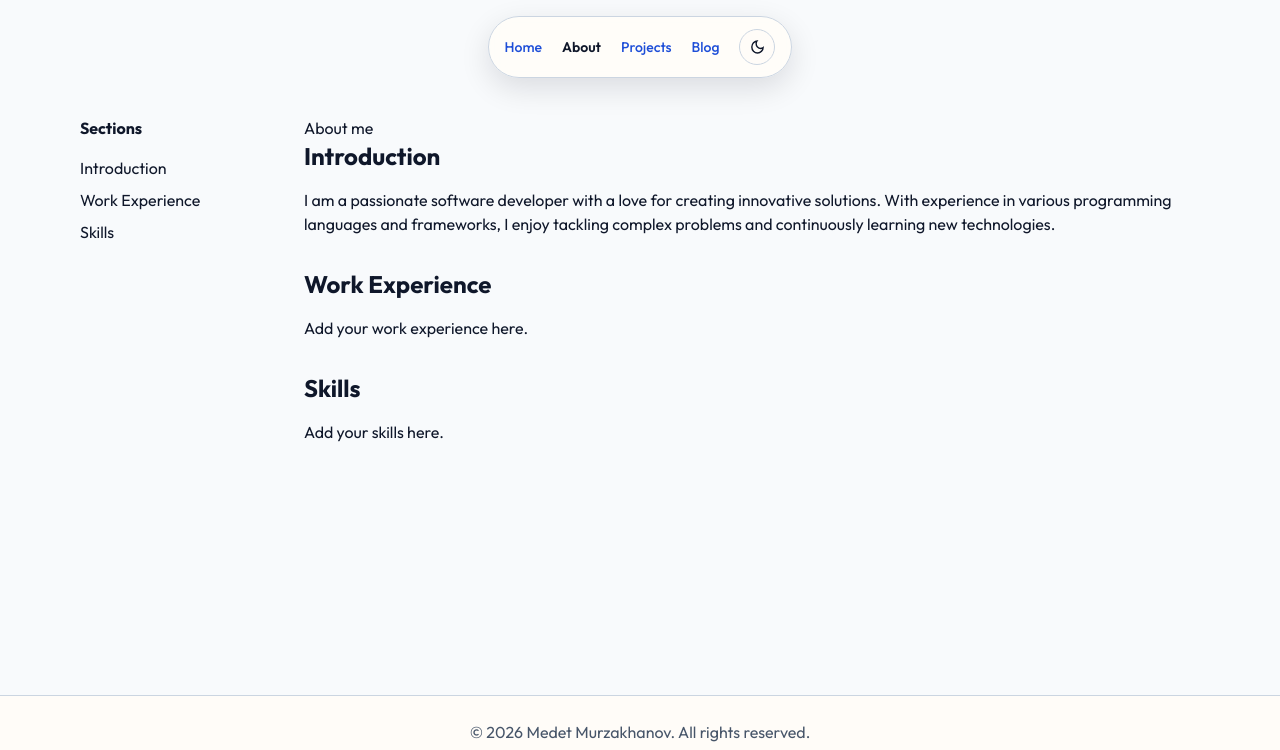
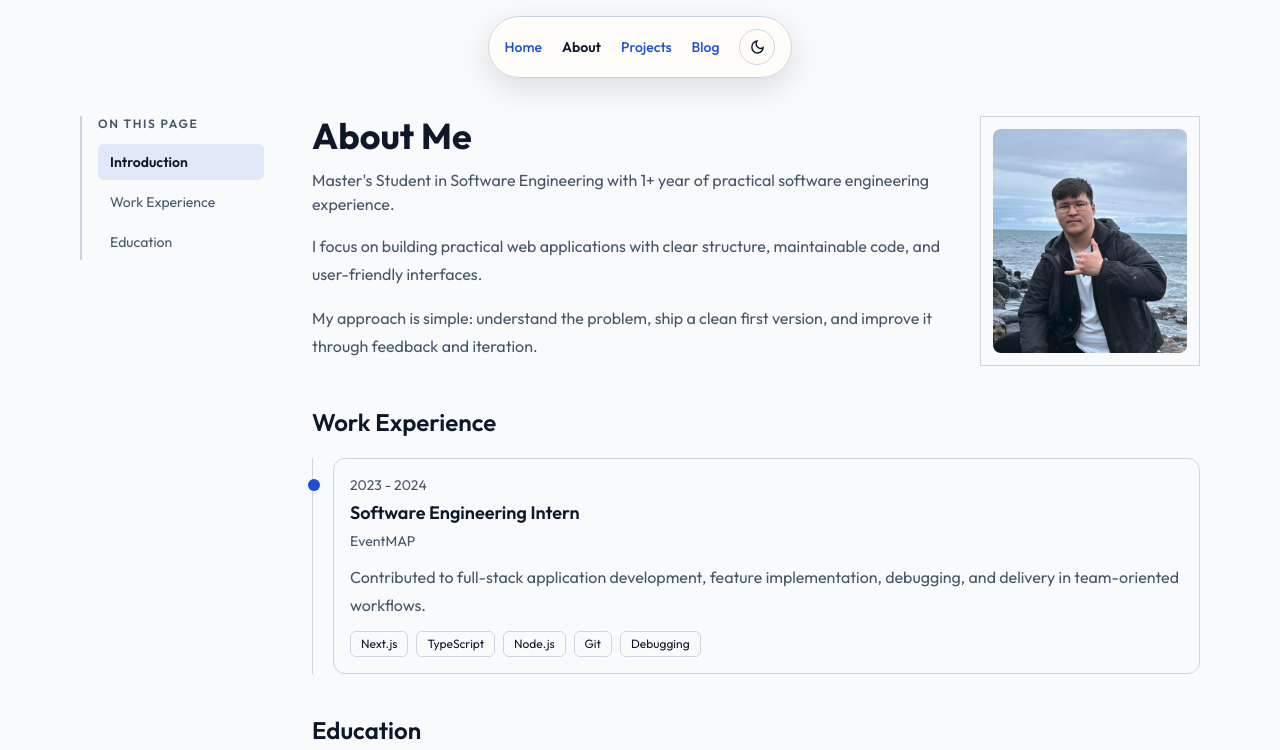
Before and after one commit to mmedved6-kz/PortfolioMM, a Next.js app: page /about in a window 1280 px wide. Shown: the top 750 px of the page. Built offline with nearby package versions, Linux system fonts and the light colour scheme.

Commit message:
About me page completion

```diff
--- a/app/about/page.tsx
+++ b/app/about/page.tsx
@@ -1,39 +1,131 @@
+"use client";
+
+import { ABOUT_INTRO, ABOUT_SECTION_IDS, ABOUT_SECTION_LABELS, AboutSectionId, EDUCATION, WORK_EXPERIENCE, type TimelineItem } from "@/lib/about";
+import Image from "next/image";
+import { useEffect, useMemo, useState } from "react";
+
+function Timeline({ items }: { items: TimelineItem[]}) {
+    return (
+        <div className="mt-5 relative border-l border-[var(--border)] pl-5 space-y-5">
+            {items.map((item, idx) => (
+                <article key={`${item.title}-${item.organisation}-${idx}`}
+                className="relative rounded-xl border border-[var(--border)] p-4">
+                    <span className="absolute -left-[1.62rem] top-5 h-3 w-3 rounded-full bg-[var(--accent)]" />
+                    <p className="text-sm text-muted">{item.date}</p>
+                    <h3 className="mt-1 text-lg font-semibold">{item.title}</h3>
+                    <p className="mt-1 text-sm text-muted">{item.organisation}</p>
+                    <p className="mt-3 text-muted leading-7">{item.description}</p>
+
+                    <div className="mt-3 flex flex-wrap gap-2">
+                        {item.skills.map((skill) => (
+                            <span key={skill}
+                                className="rounded-md border border-[var(--border)] px-2.5 py-1 text-xs bg-[color-mix(in_oklab, var(--surface), black_2%)]"
+                            >
+                                {skill}
+                            </span>
+                        ))}
+                    </div>
+                </article>
+            ))}
+        </div>
+    );
+}
+
 export default function About() {
+    const [activeSection, setActiveSection] = useState<AboutSectionId>("introduction");
+    const sectionIds = useMemo(() => ABOUT_SECTION_IDS, []);
+
+    useEffect(() => {
+        const observers: IntersectionObserver[] = [];
+
+        sectionIds.forEach((id) => {
+            const element = document.getElementById(id);
+            if (!element) return;
+
+            const observer = new IntersectionObserver(
+                (entries) => {
+                    entries.forEach((entry) => {
+                        if (entry.isIntersecting) {
+                            setActiveSection(id);
+                        }
+                    });
+                },
+                {
+                    root: null,
+                    rootMargin: "-35% 0px -55% 0px",
+                    threshold: [0.1, 0.25, 0.5],
+                }
+            );
+
+            observer.observe(element);
+            observers.push(observer);
+        });
+
+        return () => observers.forEach((observer) => observer.disconnect());
+    }, [sectionIds]);
+
     return (
-        <main className="flex gap-8">
-            <aside className="w-48">
-                <h3 className="font-bold mb-4">Sections</h3>
-                <nav className="space-y-2">
-                    <a href="#introduction" className="block hover:underline">
-                        Introduction
-                    </a>
-                    <a href="#work-experience" className="block hover:underline">
-                        Work Experience
-                    </a>
-                    <a href="#skills" className="block hover:underline">
-                        Skills
-                    </a>
+        <main className="grid grid-cols-1 lg:grid-cols-[200px_minmax(0,1fr)] gap-8">
+            <aside className="h-fit lg:sticky lg:self-start pr-4 border-l-2 border-[var(--border)] pl-4"
+                style={{ top: "calc(var(--floating-nav-offset) + var(--floating-nav-height) + 1rem)"}}>
+                <h3 className="text-xs uppercase tracking-[0.14em] text-muted font-semibold">On this page</h3>
+                <nav className="mt-3 space-y-1">
+                    {ABOUT_SECTION_IDS.map((sectionId) => {
+                        const isActive = activeSection === sectionId;
+                        return (
+                            <a
+                                key={sectionId}
+                                href={`#${sectionId}`}
+                                className={[
+                                    "block rounded-md px-3 py-2 text-sm transition-colors",
+                                    isActive
+                                        ? "text-[var(--accent)] font-semibold bg-[color-mix(in_oklab,var(--accent),transparent_90%)]"
+                                        : "text-muted hover:text-theme",
+                                ].join(" ")}
+                            >
+                                {ABOUT_SECTION_LABELS[sectionId]}
+                            </a>
+                        );
+                    })}
                 </nav>
             </aside>
 
-            <article className="flex-1">
-                <h1>About me</h1>
+            <article className="space-y-10">
+                <section id="introduction">
+                    <div className="grid gap-6 md:grid-cols-[1fr_220px] md:items-start">
+                        <div>
+                            <h1 className="text-3xl md:text-4xl font-bold">{ABOUT_INTRO.heading}</h1>
+                            <p className="mt-3 text-muted">{ABOUT_INTRO.subtitle}</p>
+                            {ABOUT_INTRO.paragraphs.map((paragraph) => (
+                                <p key={paragraph} className="mt-4 text-muted leading-7">
+                                    {paragraph}
+                                </p>
+                            ))}
+                        </div>
 
-                <section id="introduction" className="mb-8">
-                    <h2 className="text-2xl font-bold mb-4">Introduction</h2>
-                    <p>
-                        I am a passionate software developer with a love for creating innovative solutions. With experience in various programming languages and frameworks, I enjoy tackling complex problems and continuously learning new technologies.
-                    </p>
+                        <div className="rounedd-xl border border-[var(--border)] p-3">
+                            <div className="relative h-56 w-full overflow-hidden rounded-lg">
+                                <Image
+                                    src="/profile.png"
+                                    alt="Profile picture"
+                                    fill
+                                    sizes="220px"
+                                    className="object-cover"
+                                    priority
+                                />
+                            </div>
+                        </div>
+                    </div>
                 </section>
 
-                <section id="work-experience" className="mb-8">
-                    <h2 className="text-2xl font-bold mb-4">Work Experience</h2>
-                    <p>Add your work experience here.</p>
+                <section id="work-experience">
+                    <h2 className="text-2xl font-semibold">Work Experience</h2>
+                    <Timeline items={WORK_EXPERIENCE} />
                 </section>
 
-                <section id="skills" className="mb-8">
-                    <h2 className="text-2xl font-bold mb-4">Skills</h2>
-                    <p>Add your skills here.</p>
+                <section id="education">
+                    <h2 className="text-2xl font-semibold">Education</h2>
+                    <Timeline items={EDUCATION} />
                 </section>
             </article>
         </main>
--- /dev/null
+++ b/lib/about.ts
@@ -0,0 +1,61 @@
+export type AboutSectionId = "introduction" | "work-experience" | "education";
+
+export type TimelineItem = {
+  date: string;
+  title: string;
+  organisation: string;
+  description: string;
+  skills: string[];
+};
+
+export const ABOUT_SECTION_IDS: AboutSectionId[] = [
+  "introduction",
+  "work-experience",
+  "education",
+];
+
+export const ABOUT_SECTION_LABELS: Record<AboutSectionId, string> = {
+  introduction: "Introduction",
+  "work-experience": "Work Experience",
+  education: "Education",
+};
+
+export const ABOUT_INTRO = {
+  heading: "About Me",
+  subtitle:
+    "Master's Student in Software Engineering with 1+ year of practical software engineering experience.",
+  paragraphs: [
+    "I focus on building practical web applications with clear structure, maintainable code, and user-friendly interfaces.",
+    "My approach is simple: understand the problem, ship a clean first version, and improve it through feedback and iteration.",
+  ],
+};
+
+export const WORK_EXPERIENCE: TimelineItem[] = [
+  {
+    date: "2023 - 2024",
+    title: "Software Engineering Intern",
+    organisation: "EventMAP",
+    description:
+      "Contributed to full-stack application development, feature implementation, debugging, and delivery in team-oriented workflows.",
+    skills: ["Next.js", "TypeScript", "Node.js", "Git", "Debugging"],
+  },
+];
+
+export const EDUCATION: TimelineItem[] = [
+  {
+    date: "2025 - Present",
+    title: "Master's Degree in Software Engineering",
+    organisation: "Heriot-Watt University",
+    description:
+      "Studying software architecture, engineering methods, and system design while applying theory in practical development projects.",
+    skills: ["Software Architecture", "System Design", "Research", "Engineering Practices"],
+  },
+  {
+    date: "2021 - 2025",
+    title: "Bachelor's Degree in Computer Science",
+    organisation: "Queen's University Belfast",
+    description:
+      "Gained a strong foundation in computer science principles, programming, and software development through coursework and projects.",
+    skills: ["Data Structures", "Algorithms", "Object-Oriented Programming", "Team Projects"],
+  }
+];
```
Also changed, not shown: public/profile.png (added).
